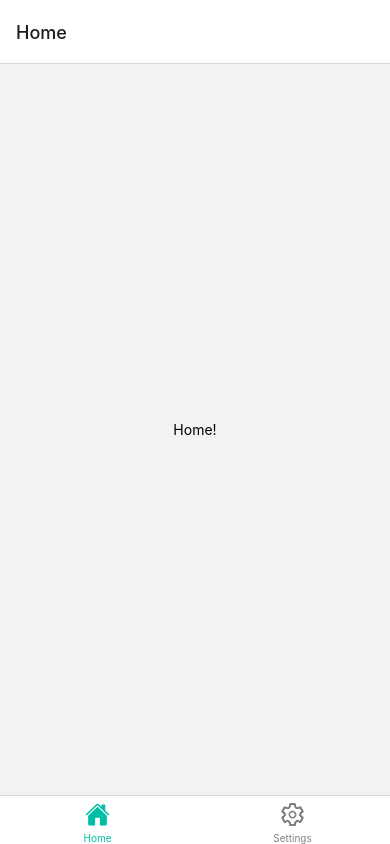
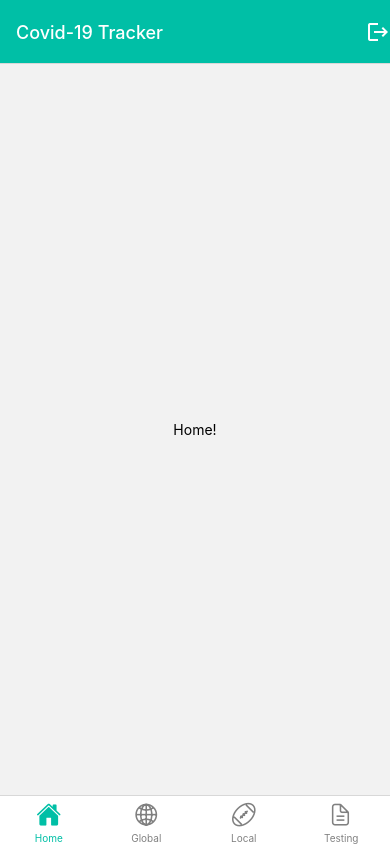
Before and after one commit to tharindu97/Covid-19-Tracker-Mobile-Applicatioon, a React Native app: screen / in a window 390 px wide. Built offline with nearby package versions, Linux system fonts and the light colour scheme.

Commit message:
splash screen completed and bottom navigation bar update

```diff
--- a/App.js
+++ b/App.js
@@ -1,6 +1,6 @@
 import * as React from 'react';
 import { Text, View } from 'react-native';
-import { Ionicons } from '@expo/vector-icons';
+import { Ionicons, MaterialIcons } from '@expo/vector-icons';
 import { createBottomTabNavigator } from '@react-navigation/bottom-tabs';
 import { NavigationContainer } from '@react-navigation/native';
 
@@ -20,6 +20,22 @@ function SettingsScreen() {
   );
 }
 
+function GlobalScreen() {
+  return (
+    <View style={{ flex: 1, justifyContent: 'center', alignItems: 'center' }}>
+      <Text>Global!</Text>
+    </View>
+  );
+}
+
+function LocalScreen() {
+  return (
+    <View style={{ flex: 1, justifyContent: 'center', alignItems: 'center' }}>
+      <Text>Local!</Text>
+    </View>
+  );
+}
+
 const Tab = createBottomTabNavigator();
 
 export default function App() {
@@ -34,8 +50,12 @@ export default function App() {
               iconName = focused
                 ? 'home'
                 : 'home-outline';
+            } else if (route.name === 'Global') {
+              iconName = focused ? 'globe' : 'globe-outline';
+            } else if (route.name === 'Local') {
+              iconName = focused ? 'american-football' : 'american-football-outline';
             } else if (route.name === 'Settings') {
-              iconName = focused ? 'settings' : 'settings-outline';
+              iconName = focused ? 'document-text' : 'document-text-outline';
             }
 
             // You can return any component that you like here!
@@ -45,30 +65,67 @@ export default function App() {
           tabBarInactiveTintColor: 'gray',
         })}
       >
-        <Tab.Screen name="Home" component={HomeScreen} />
-        <Tab.Screen name="Settings" component={SettingsScreen} />
+        <Tab.Screen
+          name="Home"
+          component={HomeScreen}
+          options={{
+            title: 'Covid-19 Tracker',
+            tabBarLabel: 'Home',
+            headerStyle: {
+              backgroundColor: '#00BFA6',
+            },
+            headerTintColor: '#fff',
+            headerRight: () => (
+              <MaterialIcons name="logout" size={24} color="#fff" />
+            ),
+          }}
+        />
+        <Tab.Screen
+          name="Global"
+          component={GlobalScreen}
+          options={{
+            title: 'Covid-19 Tracker',
+            tabBarLabel: 'Global',
+            headerStyle: {
+              backgroundColor: '#00BFA6',
+            },
+            headerTintColor: '#fff',
+            headerRight: () => (
+              <MaterialIcons name="logout" size={24} color="#fff" />
+            ),
+          }}
+        />
+        <Tab.Screen
+          name="Local"
+          component={LocalScreen}
+          options={{
+            title: 'Covid-19 Tracker',
+            tabBarLabel: 'Local',
+            headerStyle: {
+              backgroundColor: '#00BFA6',
+            },
+            headerTintColor: '#fff',
+            headerRight: () => (
+              <MaterialIcons name="logout" size={24} color="#fff" />
+            ),
+          }}
+        />
+        <Tab.Screen
+          name="Settings"
+          component={SettingsScreen}
+          options={{
+            title: 'Covid-19 Tracker',
+            tabBarLabel: 'Testing',
+            headerStyle: {
+              backgroundColor: '#00BFA6',
+            },
+            headerTintColor: '#fff',
+            headerRight: () => (
+              <MaterialIcons name="logout" size={24} color="#fff" />
+            ),
+          }}
+        />
       </Tab.Navigator>
     </NavigationContainer>
   );
 }
-
-
-// function App() {
-//   return (
-//     <NavigationContainer>
-//       <Stack.Navigator>
-//         <Stack.Screen
-//           name="Home"
-//           component={HomeScreen}
-//           options={{
-//             title: 'My home',
-//             headerStyle: {
-//               backgroundColor: '#f4511e',
-//             },
-//             headerTintColor: '#fff',
-//           }}
-//         />
-//       </Stack.Navigator>
-//     </NavigationContainer>
-//   );
-// }
```
Also changed, not shown: assets/icon.png, assets/splash.png.
